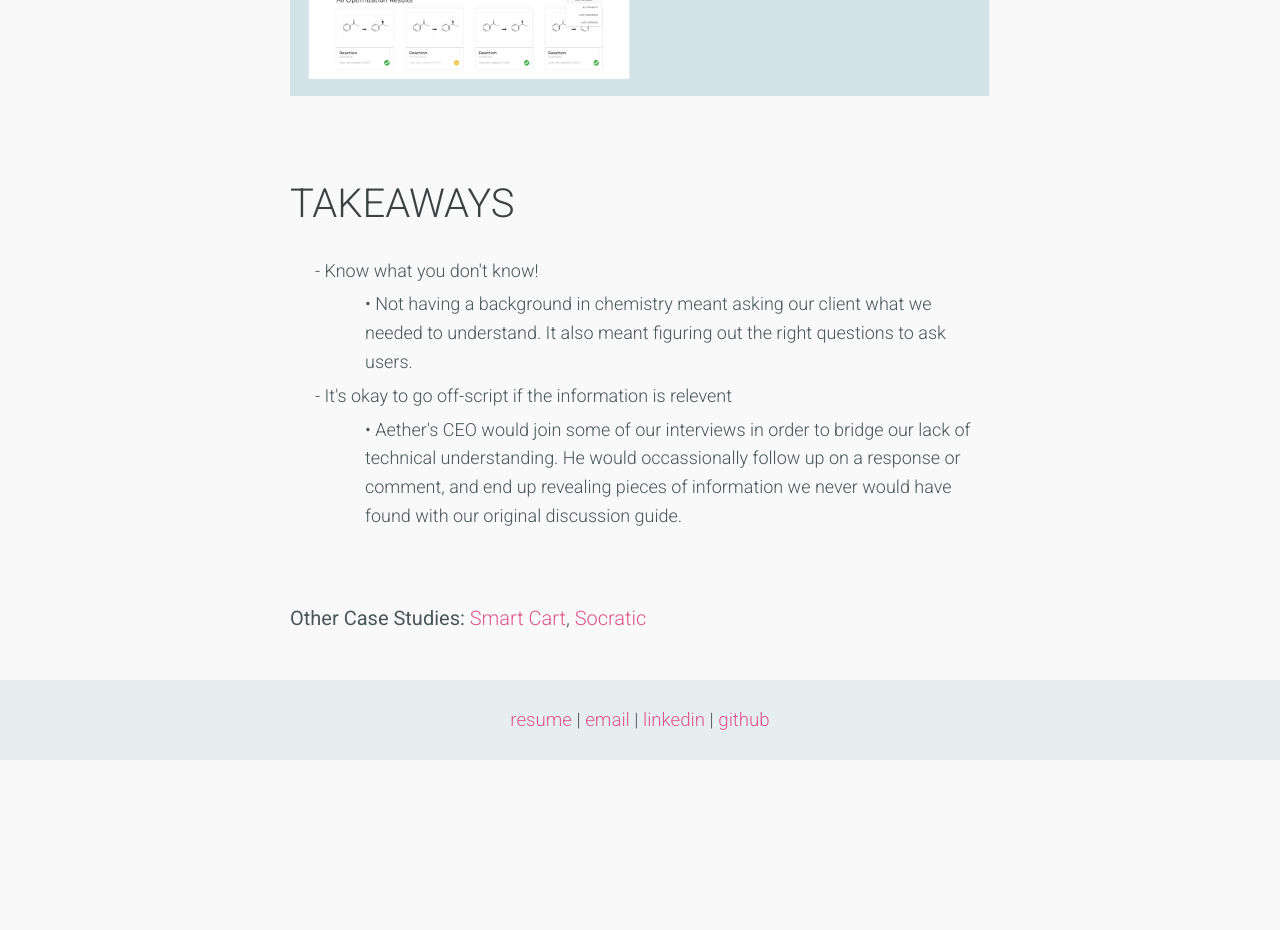
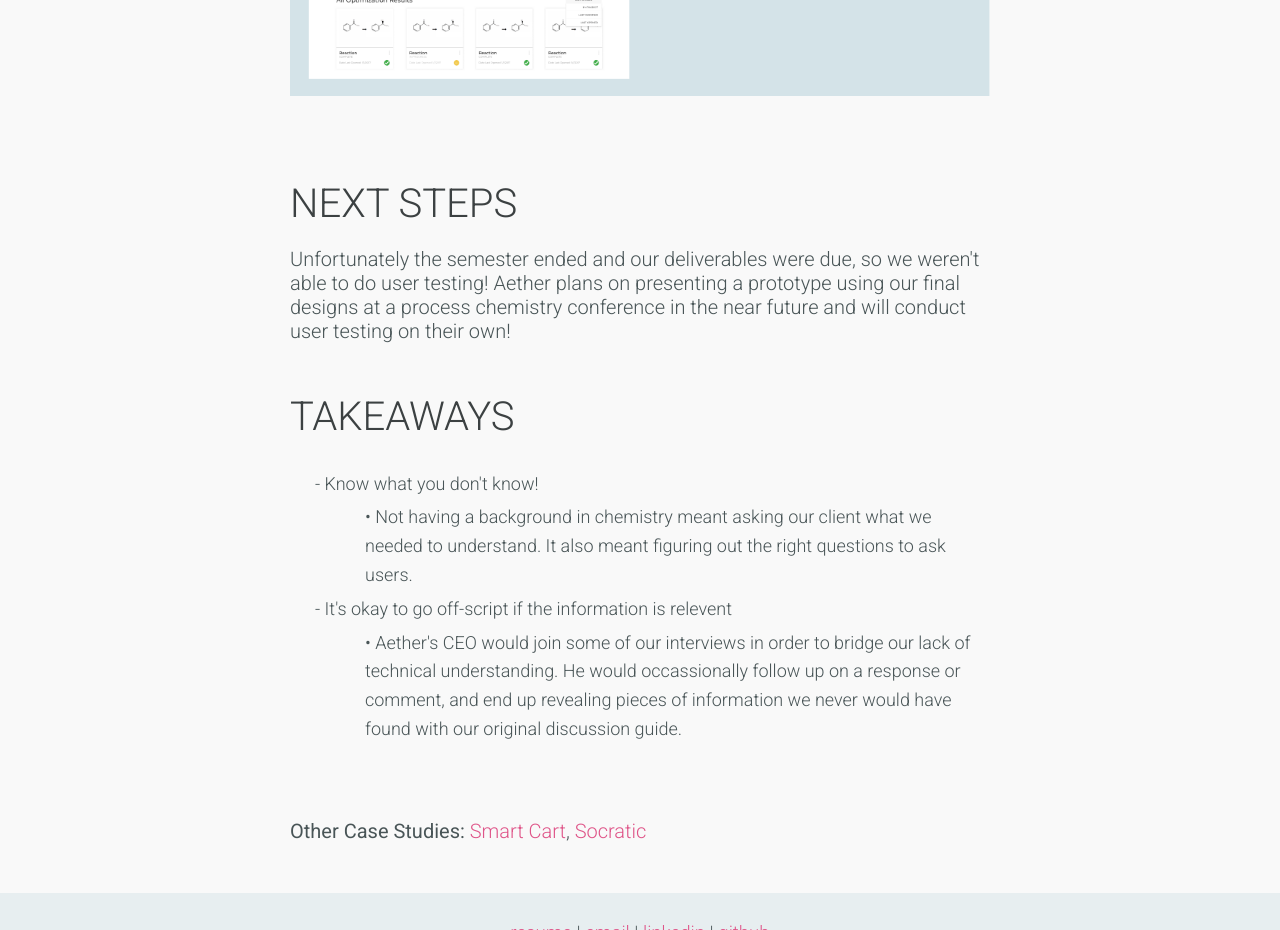
Before and after one commit to cdolivar/website-v2, a plain HTML site: page aether.html in a window 1280 px wide. Shown: the part 10540-11470 px from the top of the page. Before the commit the page ends 11300 px from the top, so only its background shows below. Drawn offline with nearby package versions, Linux system fonts and the light colour scheme; files whose address does not match are found by name.

Commit message:
updated aether next steps

```diff
--- a/aether.html
+++ b/aether.html
@@ -123,6 +123,12 @@
         </div>
         <img src="images/case_studies/aether/consolidated-hi-fi.png" class="casestudy-img">
         <div class="section-heading">
+            NEXT STEPS
+        </div>
+        <div class="body-paragraph">
+            Unfortunately the semester ended and our deliverables were due, so we weren't able to do user testing! Aether plans on presenting a prototype using our final designs at a process chemistry conference in the near future and will conduct user testing on their own!
+        </div>
+        <div class="section-heading">
             TAKEAWAYS
         </div>
         <div class="body-paragraph">
```
